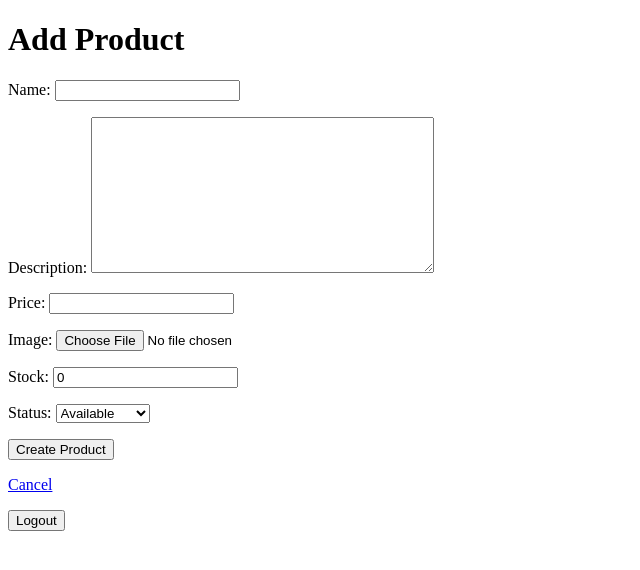
After one commit to DrawdEA/commongrounds-G-11, a Django app: page /merchstore/item/add/ in a window 1280 px wide. The commit adds this page. Shown: the top 570 px of the page, without its empty margins (0-640 px from the left). Run offline with Django 5.2, Linux system fonts and the light colour scheme; the visitor is signed in with stand-in values (Sample User, id 1).

Commit message:
feat: update views, urls, add new templates

```diff
--- a/commongrounds/merchstore/forms.py
+++ b/commongrounds/merchstore/forms.py
@@ -5,7 +5,7 @@ from .models import Product, Transaction
 class ProductForm(forms.ModelForm):
     class Meta:
         model = Product
-        exclude = ['owner']
+        exclude = ['owner', 'product_type']
 
 
 class TransactionForm(forms.ModelForm):
--- a/commongrounds/merchstore/models.py
+++ b/commongrounds/merchstore/models.py
@@ -24,6 +24,7 @@ class Product(models.Model):
         ProductType,
         on_delete=models.SET_NULL,
         null=True,
+        blank=True,
         related_name='products'
     )
     owner = models.ForeignKey(
--- /dev/null
+++ b/commongrounds/merchstore/templates/merchstore/product_form.html
@@ -0,0 +1,13 @@
+{% extends "base.html" %}
+
+{% block title %}Common Grounds | {% if product %}Edit Product{% else %}Add Product{% endif %}{% endblock %}
+
+{% block content %}
+<h1>{% if product %}Edit Product{% else %}Add Product{% endif %}</h1>
+<form method="post" enctype="multipart/form-data">
+    {% csrf_token %}
+    {{ form.as_p }}
+    <button type="submit">{% if product %}Save Changes{% else %}Create Product{% endif %}</button>
+</form>
+<p><a href="{% url 'merchstore:product_list' %}">Cancel</a></p>
+{% endblock %}
--- a/commongrounds/merchstore/urls.py
+++ b/commongrounds/merchstore/urls.py
@@ -1,10 +1,14 @@
 from django.urls import path
 
-from .views import ProductDetailView, ProductListView
+from . import views
 
 app_name = 'merchstore'
 
 urlpatterns = [
-    path('items/', ProductListView.as_view(), name='product_list'),
-    path('item/<int:pk>/', ProductDetailView.as_view(), name='product_detail'),
+    path('items/', views.product_list, name='product_list'),
+    path('item/<int:pk>/', views.product_detail, name='product_detail'),
+    path('item/add/', views.product_create, name='product_create'),
+    path('item/<int:pk>/edit/', views.product_update, name='product_update'),
+    path('cart/', views.cart_view, name='cart'),
+    path('transactions/', views.transaction_list, name='transaction_list'),
 ]
--- a/commongrounds/merchstore/views.py
+++ b/commongrounds/merchstore/views.py
@@ -1,14 +1,104 @@
-from django.views.generic.detail import DetailView
-from django.views.generic.list import ListView
+from django.shortcuts import render, get_object_or_404, redirect
+from django.contrib.auth.decorators import login_required
 
-from .models import Product
+from .models import Product, Transaction
+from .forms import ProductForm, TransactionForm
 
 
-class ProductListView(ListView):
-    model = Product
-    template_name = 'merchstore/product_list.html'
+def product_list(request):
+    if request.user.is_authenticated:
+        profile = request.user.profile
+        my_products = Product.objects.filter(owner=profile)
+        other_products = Product.objects.exclude(owner=profile)
+    else:
+        my_products = Product.objects.none()
+        other_products = Product.objects.all()
+    return render(request, 'merchstore/product_list.html', {
+        'my_products': my_products,
+        'other_products': other_products,
+    })
 
 
-class ProductDetailView(DetailView):
-    model = Product
-    template_name = 'merchstore/product_detail.html'
+def product_detail(request, pk):
+    product = get_object_or_404(Product, pk=pk)
+    is_owner = request.user.is_authenticated and product.owner == request.user.profile
+    form = TransactionForm()
+    if request.method == 'POST':
+        if not request.user.is_authenticated:
+            return redirect('login')
+        form = TransactionForm(request.POST)
+        if form.is_valid():
+            transaction = form.save(commit=False)
+            transaction.product = product
+            transaction.buyer = request.user.profile
+            transaction.save()
+            product.stock = max(0, product.stock - transaction.amount)
+            if product.stock == 0:
+                product.status = Product.Status.OUT_OF_STOCK
+            product.save()
+            return redirect('merchstore:cart')
+    return render(request, 'merchstore/product_detail.html', {
+        'product': product,
+        'form': form,
+        'is_owner': is_owner,
+    })
+
+
+@login_required
+def product_create(request):
+    form = ProductForm()
+    if request.method == 'POST':
+        form = ProductForm(request.POST, request.FILES)
+        if form.is_valid():
+            product = form.save(commit=False)
+            product.owner = request.user.profile
+            product.save()
+            return redirect('merchstore:product_detail', pk=product.pk)
+    return render(request, 'merchstore/product_form.html', {'form': form})
+
+
+@login_required
+def product_update(request, pk):
+    product = get_object_or_404(Product, pk=pk)
+    if product.owner != request.user.profile:
+        return redirect('merchstore:product_list')
+    form = ProductForm(instance=product)
+    if request.method == 'POST':
+        form = ProductForm(request.POST, request.FILES, instance=product)
+        if form.is_valid():
+            updated = form.save(commit=False)
+            if updated.stock == 0:
+                updated.status = Product.Status.OUT_OF_STOCK
+            else:
+                updated.status = Product.Status.AVAILABLE
+            updated.save()
+            return redirect('merchstore:product_detail', pk=pk)
+    return render(request, 'merchstore/product_form.html', {'form': form, 'product': product})
+
+
+@login_required
+def cart_view(request):
+    transactions = Transaction.objects.filter(
+        buyer=request.user.profile
+    ).select_related('product__owner')
+
+    grouped = {}
+    for t in transactions:
+        owner = t.product.owner
+        grouped.setdefault(owner, []).append(t)
+
+    return render(request, 'merchstore/cart.html', {'grouped': grouped.items()})
+
+
+@login_required
+def transaction_list(request):
+    transactions = Transaction.objects.filter(
+        product__owner=request.user.profile
+    ).select_related('buyer')
+
+    grouped = {}
+    for t in transactions:
+        buyer = t.buyer
+        grouped.setdefault(buyer, []).append(t)
+
+    return render(request, 'merchstore/transaction_list.html', {'grouped': grouped.items()})
```
Also changed, not shown: commongrounds/merchstore/templates/merchstore/cart.html (added, +21 -0 lines), commongrounds/merchstore/templates/merchstore/product_detail.html (+28 -10 lines), commongrounds/merchstore/templates/merchstore/product_list.html (+21 -7 lines), commongrounds/merchstore/templates/merchstore/transaction_list.html (added, +21 -0 lines), commongrounds/merchstore/migrations/0004_alter_product_product_type.py (added).
